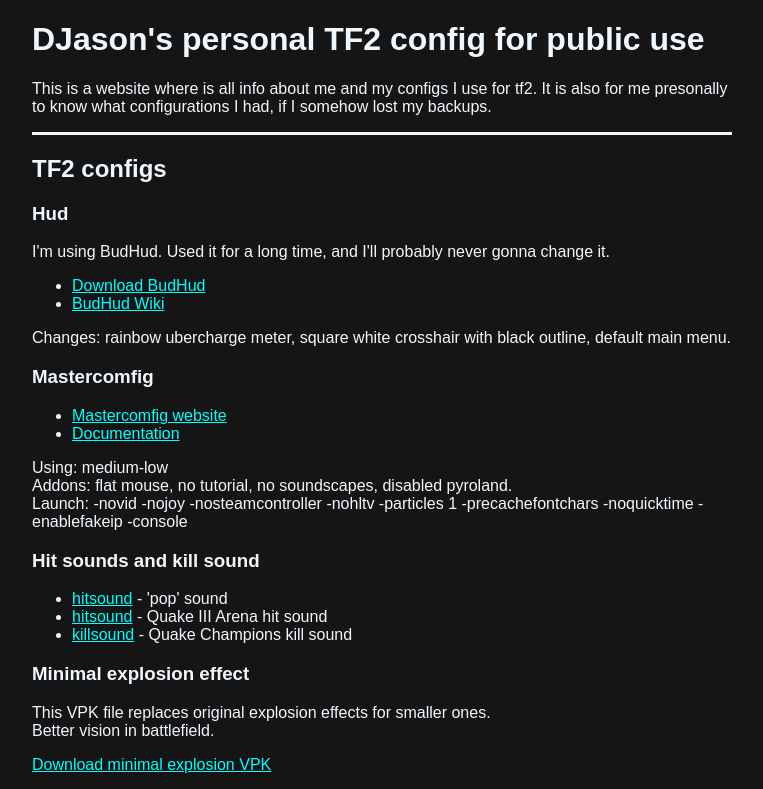
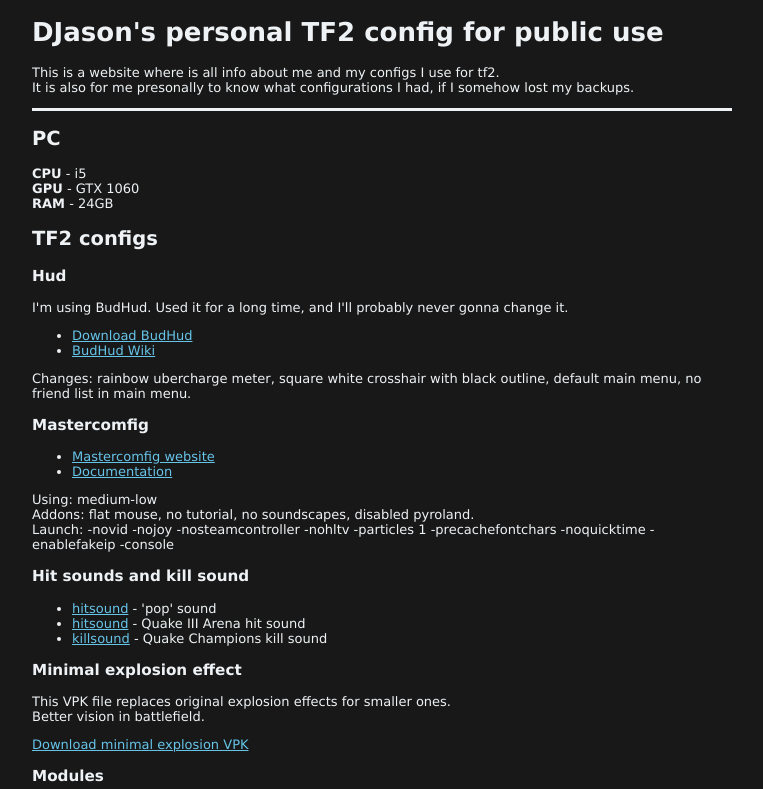
Before and after one commit to MagmaDee/MagmaDee.github.io, a plain HTML site: page index.html in a window 1280 px wide. Shown: the top 789 px of the page, without its empty margins (258-1021 px from the left). Drawn offline with Linux system fonts and the light colour scheme.

Commit message:
TF2 Configs
Updated CSS colors. Plus, PC info.

```diff
--- a/index.html
+++ b/index.html
@@ -6,9 +6,10 @@
         <title>DJason</title>
         <style>
             body {
-                font-family: Arial, Helvetica, sans-serif;
-                background-color: #151515;
-                color: aliceblue;
+                font-family: Verdana;
+                font-size: small;
+                background-color: rgb(24, 24, 24);
+                color: rgb(238, 242, 245);
             }
             .content{
                 width: 700px;
@@ -16,8 +17,8 @@
                 margin-left: auto;
                 margin-right: auto;
                 text-align: left;
-                border-top: 3px solid aliceblue;
-                border-bottom: 3px solid aliceblue;
+                border-top: 3px solid rgb(238, 242, 245);
+                border-bottom: 3px solid rgb(238, 242, 245);
             }
             .top{
                 width: 700px;
@@ -34,7 +35,7 @@
                 text-align: center;
             }
             a{
-                color:aqua;
+                color: rgb(102, 196, 233);
             }
         </style>
     </head>
@@ -44,10 +45,19 @@
                 DJason's personal TF2 config for public use
             </h1>
             <p>
-                This is a website where is all info about me and my configs I use for tf2. It is also for me presonally to know what configurations I had, if I somehow lost my backups.
+                This is a website where is all info about me and my configs I use for tf2.<br>
+                It is also for me presonally to know what configurations I had, if I somehow lost my backups.
             </p>
         </div>
         <div class="content">
+            <h2>
+                PC
+            </h2>
+            <p>
+                <b>CPU</b> - i5<br>
+                <b>GPU</b> - GTX 1060<br>
+                <b>RAM</b> - 24GB
+            </p>
             <h2>
                 TF2 configs
             </h2>
@@ -62,7 +72,7 @@
                 <li><a href="https://github.com/rbjaxter/budhud/wiki" target="_blank">BudHud Wiki</a></li>
             </ul>
             <p>
-                Changes: rainbow ubercharge meter, square white crosshair with black outline, default main menu.
+                Changes: rainbow ubercharge meter, square white crosshair with black outline, default main menu, no friend list in main menu.
             </p>
             <h3>
                 Mastercomfig
@@ -240,9 +250,9 @@ echo "MODULES ARE ENABLED!"
             </pre>
         </div>
         <div class="bottom">
-            <p>
+            <!-- <p>
                 <a href="#">^ Back to top ^</a>
-            </p>
+            </p> -->
             <p>
                 &#169; 2022 <a href="https://github.com/MagmaDee" target="_blank">DJason</a>
             </p>
```
